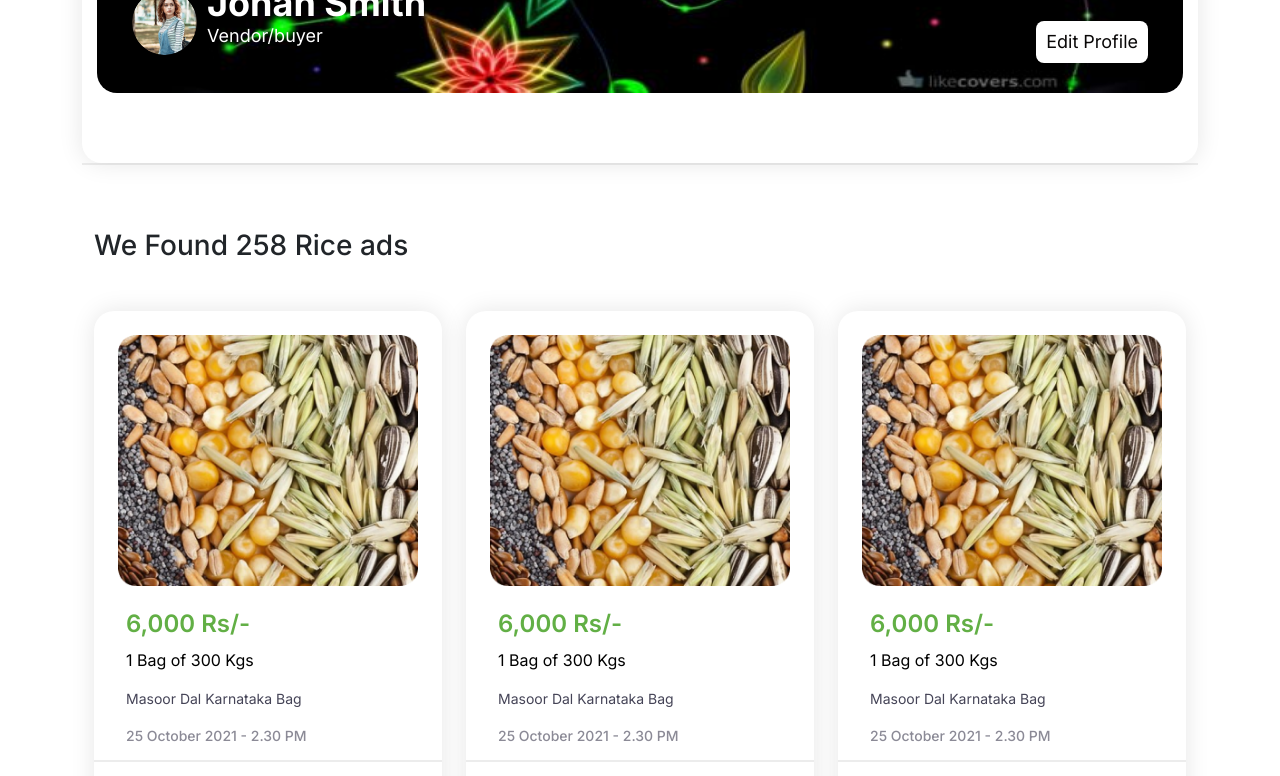
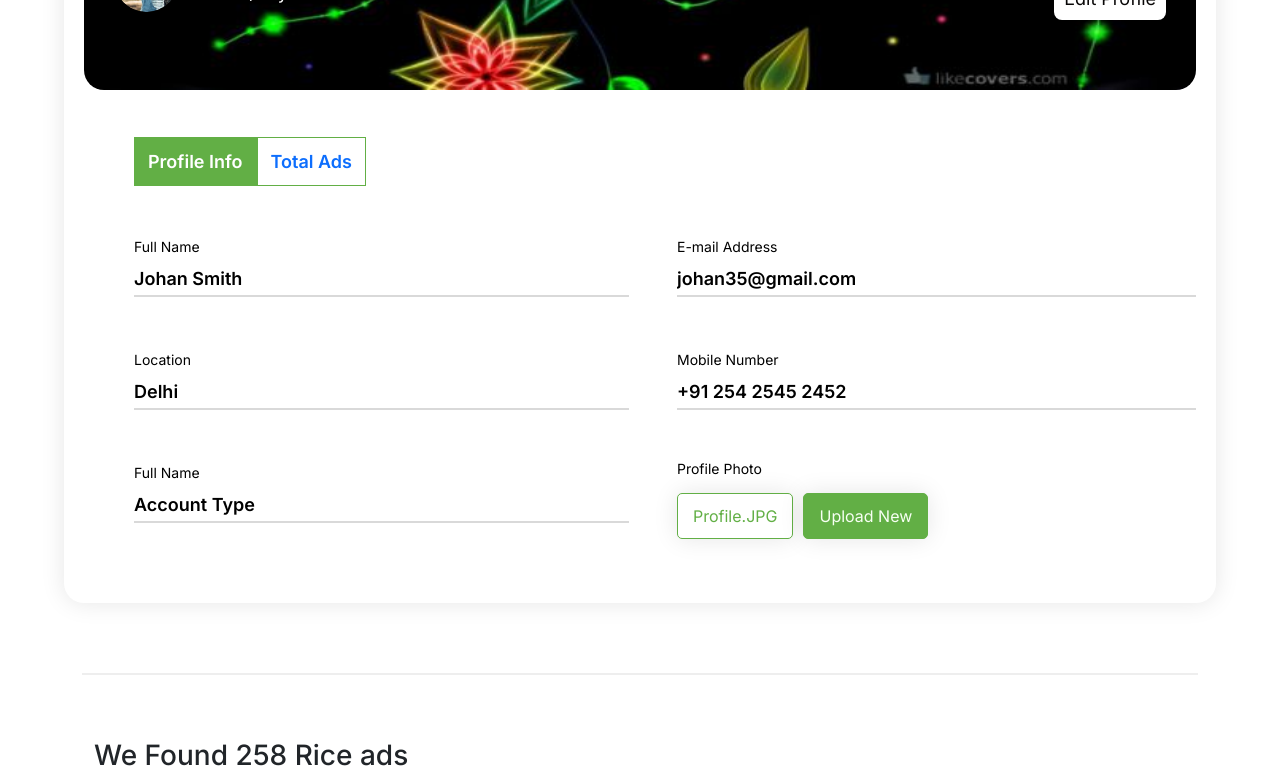
Before and after one commit to monirul360/Mobile-Mandi, a React (Create React App) app: page /Profile1 in a window 1280 px wide. Shown: the part 920-1696 px from the top of the page. Built offline with nearby package versions, Linux system fonts and the light colour scheme.

Commit message:
profile page desgin

```diff
--- a/src/App.css
+++ b/src/App.css
@@ -749,15 +749,15 @@ search-section
 profile1-section
 ============================ */
 .profile1-section {
-  padding-top: 73px;
+  max-width: 90%;
+  margin: 70px auto;
+  background: #FFFFFF;
+  box-shadow: 0px 0px 25px rgba(0, 0, 0, 0.1);
+  border-radius: 20px;
 }
 
 .profile-content {
-  padding: 30px 15px;
-  padding-bottom: 70px;
-  background: #FFFFFF;
-  box-shadow: 0px 0px 25px rgba(0, 0, 0, 0.1);
-  border-radius: 20px;
+  padding: 30px 20px;
   position: relative;
 }
 
@@ -831,6 +831,75 @@ profile1-section
   color: #090707;
   border-radius: 8px;
   border: none;
+}
+
+.profile1-section .intro {
+  padding: 30px 20px;
+  margin-left: 50px;
+}
+
+.profile1-section .intro .link {
+  margin-bottom: 60px;
+}
+
+.profile1-section .intro a {
+  width: 139px;
+  height: 43px;
+  padding: 13px;
+  font-family: 'Inter';
+  font-style: normal;
+  font-weight: 600;
+  font-size: 18px;
+  line-height: 22px;
+  /* identical to box height */
+  border: 1px solid #62AF45;
+}
+
+#profile-link {
+  background: #62AF45;
+  color: #FFFFFF;
+}
+
+.profile1-section .intro input {
+  width: 100%;
+  padding: 5px 0px;
+  margin-top: 5px;
+  margin-bottom: 50px;
+  font-family: 'Inter';
+  font-style: normal;
+  font-weight: 600;
+  font-size: 18px;
+  line-height: 22px;
+  color: #000000;
+  border: none;
+  outline: none;
+  border-bottom: 2px solid #D9D9D9;
+}
+
+.profile1-section .intro p {
+  font-family: 'Inter';
+  font-style: normal;
+  font-weight: 400;
+  font-size: 14px;
+  line-height: 17px;
+  /* identical to box height */
+  color: #000000;
+  margin-bottom: 0px;
+}
+
+.profile1-section .intro .upload button {
+  padding: 10px 15px;
+  background: #FFFFFF;
+  color: #62AF45;
+  border: 1px solid #62AF45;
+  border-radius: 5px;
+  box-shadow: 0px 0px 25px rgba(0, 0, 0, 0.1);
+}
+
+.profile1-section .intro .upload button:last-child {
+  background: #62AF45;
+  color: #F7FFF3;
+  margin-left: 10px;
 }
 
 /* ========================
@@ -1079,6 +1148,16 @@ footer .social-icon a {
 /* ==========================
 responsive
 ============================ */
+@media (min-width:1400px) {
+  .profile1-section {
+    max-width: 1300px;
+    margin: 70px auto;
+    background: #FFFFFF;
+    box-shadow: 0px 0px 25px rgba(0, 0, 0, 0.1);
+    border-radius: 20px;
+  }
+
+}
 
 @media (min-width:1280px) {
   .small-nav {
@@ -1156,6 +1235,28 @@ responsive
     background: #1B2D4F;
   }
 
+  .profile1-section {
+    max-width: 100%;
+    margin: 70px auto;
+    background: #FFFFFF;
+    box-shadow: 0px 0px 25px rgba(0, 0, 0, 0.1);
+    border-radius: 20px;
+  }
+
+  .profile-content .user h2 {
+    width: 150px;
+    font-family: 'Inter';
+    font-style: normal;
+    font-weight: 700;
+    font-size: 18px;
+    line-height: 44px;
+    /* identical to box height */
+    color: #FFFFFF;
+    white-space: nowrap;
+    overflow: hidden;
+    text-overflow: ellipsis;
+  }
+
   .blog-info .img img {
     width: 100%;
     height: 300px;
--- a/src/App.js
+++ b/src/App.js
@@ -14,6 +14,7 @@ import Login from './Page/Login/Login';
 import Postads from './Page/Postads/Postads';
 import Productdetails from './Page/Productdetails/Productdetails';
 import Profile1 from './Page/Profile1/Profile1';
+import Profile2 from './Page/Profile2/Profile2';
 import Signup from './Page/Signup/Signup';
 import Terms from './Page/Terms/Terms';
 import Verify from './Page/Verify/Verify';
@@ -44,6 +45,7 @@ function App() {
           <Route path='/Allproduct' element={<Allproduct></Allproduct>}></Route>
           <Route path='/Productdetails' element={<Productdetails></Productdetails>}></Route>
           <Route path='/Profile1' element={<Profile1></Profile1>}></Route>
+          <Route path='/Profile2' element={<Profile2></Profile2>}></Route>
           <Route path='/Contactus' element={<Contactus></Contactus>}></Route>
           <Route path='/Blogs' element={<Blogs></Blogs>} ></Route>
           <Route path='/blogdetails' element={<Blogdetails></Blogdetails>}></Route>
--- a/src/Page/Profile1/Profile1.js
+++ b/src/Page/Profile1/Profile1.js
@@ -15,7 +15,6 @@ const Profile1 = () => {
             <Search></Search>
 
             <section className='profile1-section'>
-                <div className="container">
                 <div className="profile-content">
                     <img src={cover} alt="" />
                     <div className="change-cover">
@@ -32,6 +31,36 @@ const Profile1 = () => {
                     </div>
                     <div className="edit">
                         <button>Edit Profile</button>
+                    </div>
+                </div>
+                <div className="intro">
+                    <div className="link">
+                        <Link id='profile-link' to='/Profile1'>Profile Info</Link>
+                        <Link to='/Profile2'>Total Ads</Link>
+                    </div>
+                    <div className="row">
+                        <div className="col-md-6">
+                            <div className='me-4'>
+                                <label htmlFor="name"><p>Full Name</p></label>
+                                <input type="text" name="" value="Johan Smith" id="name" />
+                                <label htmlFor="Location"><p>Location</p></label>
+                                <input type="text" name="" value="Delhi" id="Location" />
+                                <label htmlFor="Account"><p>Full Name</p></label>
+                                <input type="text" name="" value="Account Type" id="Account" />
+                            </div>
+                        </div>
+                        <div className="col-md-6">
+                            <div>
+                                <label htmlFor="email"><p>E-mail Address</p></label>
+                                <input type="text" name="" value="johan35@gmail.com" id="email" />
+                                <label htmlFor="number"><p>Mobile Number</p></label>
+                                <input type="text" name="" value="+91 254 2545 2452" id="number" />
+                                <div className='upload'>
+                                    <p className='mb-3'>Profile Photo</p>
+                                    <button>Profile.JPG</button>
+                                    <button>Upload New</button>
+                                </div>
+                            </div>
                         </div>
                     </div>
                 </div>
--- /dev/null
+++ b/src/Page/Profile2/Profile2.js
@@ -0,0 +1,92 @@
+import React from 'react';
+import { Link } from 'react-router-dom';
+import Search from '../../Component/Search/Search';
+import cover from './../../Photo/Profile/profile3.jpg';
+import user from './../../Photo/Profile/user.png';
+import article from './../../Photo/Article/Rectangle 20.png';
+import location from './../../Photo/Article/Vector.png';
+import Ads from '../../Component/Ads/Ads';
+const Profile2 = () => {
+    const post = [1, 2, 3, 4, 5];
+    return (
+        <>
+            <Search></Search>
+
+            <section className='profile1-section'>
+                <div className="profile-content">
+                    <img src={cover} alt="" />
+                    <div className="change-cover">
+                        <button>Change Cover Photo</button>
+                    </div>
+                    <div className="user d-flex justify-content-center align-items-center">
+                        <div>
+                            <img src={user} alt="" />
+                        </div>
+                        <div>
+                            <h2>Johan Smith</h2>
+                            <p>Vendor/buyer</p>
+                        </div>
+                    </div>
+                    <div className="edit">
+                        <button>Edit Profile</button>
+                    </div>
+                </div>
+                <div className="intro ms-0">
+                    <div className="link">
+                        <Link id='profile-link' to='/Profile1'>Profile Info</Link>
+                        <Link to='/Profile2'>Total Ads</Link>
+                    </div>
+                    <div className="recent-product  pt-0 border-0">
+                        <div className="container">
+                            <div className="popular-article">
+                                <div className="row">
+                                    {
+                                        post.map(popular =>
+
+                                            <div className="col-md-6 col-lg-6">
+                                                <div className='items'>
+                                                    <div className="img p-4">
+                                                        <img className='img-fluid' src={article} alt="" />
+                                                    </div>
+                                                    <div className="content ps-4 ms-2">
+                                                        <h2>6,000 Rs/-</h2>
+                                                        <p>1 Bag of 300 Kgs</p>
+                                                        <p className='my-3'>Masoor Dal Karnataka Bag</p>
+                                                        <p className='mb-5'>25 October 2021 - 2.30 PM</p>
+                                                    </div>
+                                                    <div className="footer">
+                                                        <div className='d-flex justify-content justify-content-between m-4 mt-3 pb-4'>
+                                                            <div className="user d-flex align-items-center">
+                                                                <div >
+                                                                    <img className='user-img' src={user} alt="" />
+                                                                </div>
+                                                                <div className='ms-2'>
+                                                                    <h4>by Jonib Smith</h4>
+                                                                </div>
+                                                            </div>
+                                                            <div className="d-flex align-items-center">
+                                                                <div className="location">
+                                                                    <img src={location} alt="" />
+                                                                </div>
+                                                                <div className='text'>
+                                                                    <h4 className='ms-2'>Delhi</h4>
+                                                                </div>
+                                                            </div>
+                                                        </div>
+                                                    </div>
+                                                </div>
+                                            </div>
+                                        )
+                                    }
+                                </div>
+                            </div>
+                        </div>
+                    </div>
+                </div>
+            </section>
+            <Ads></Ads>
+        </>
+    );
+};
+
+export default Profile2;
```
Lines whose indentation alone changed are shown as unchanged.
